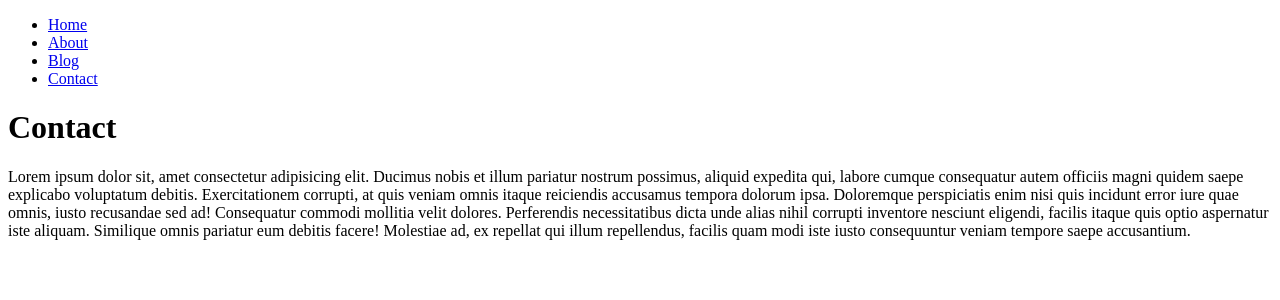
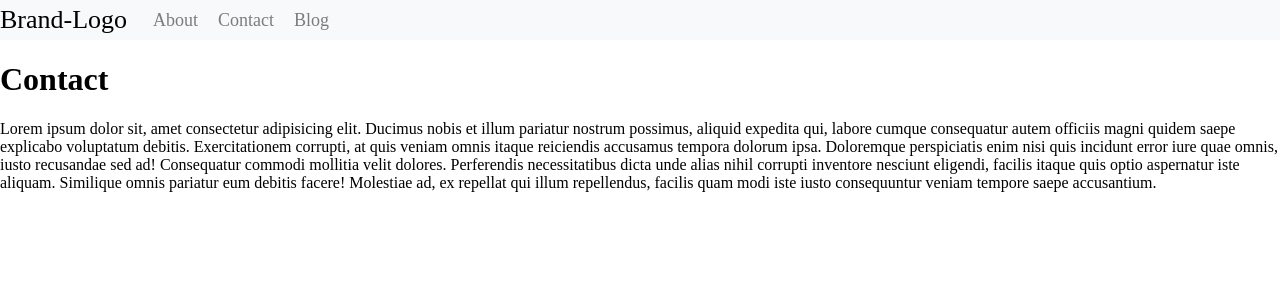
Before and after one commit to Heltzel/react-router-crash-course, a React (Create React App) app: page /contact in a window 1280 px wide. Shown: the top 300 px of the page. Built offline with nearby package versions, Linux system fonts and the light colour scheme.

Commit message:
Styled navbar

```diff
--- a/src/App.js
+++ b/src/App.js
@@ -1,5 +1,6 @@
 import React from 'react'
 import RouterComp from './Router'
+import './app.css'
 
 const App = () => {
   return (
--- /dev/null
+++ b/src/app.css
@@ -0,0 +1,22 @@
+body {
+  margin: 0;
+}
+button {
+  border: 1px solid gray;
+  text-decoration: none;
+  background-color: transparent;
+  border-color: rgba(0, 0, 0, 0.1);
+  color: rgba(0, 0, 0, 0.5);
+  padding: 5px 12px;
+}
+
+.link {
+  margin: 10px;
+  font-size: 18px;
+  text-decoration: none;
+  color: rgba(0, 0, 0, 0.5);
+}
+
+.link:hover {
+  text-decoration: none;
+}
--- a/src/components/navbar/Navbar.js
+++ b/src/components/navbar/Navbar.js
@@ -1,23 +1,25 @@
 import React from 'react'
 import { Link } from 'react-router-dom'
-// imported in router
+import './navbar.css'
+
+// this file is imported in router
 const Navbar = () => {
   return (
     <nav>
-      <ul>
-        <li>
-          <Link to="/">Home</Link>
-        </li>
-        <li>
-          <Link to="/about">About</Link>
-        </li>
-        <li>
-          <Link to="/blog">Blog</Link>
-        </li>
-        <li>
-          <Link to="/contact">Contact</Link>
-        </li>
-      </ul>
+      <Link className="logo" to="/">
+        Brand-Logo
+      </Link>
+      <div className="nav-links">
+        <Link className="link" to="/about">
+          About
+        </Link>
+        <Link className="link" to="/contact">
+          Contact
+        </Link>
+        <Link className="link" to="/blog">
+          Blog
+        </Link>
+      </div>
     </nav>
   )
 }
--- /dev/null
+++ b/src/components/navbar/navbar.css
@@ -0,0 +1,25 @@
+nav {
+  background-color: #f8f9fa;
+  display: flex;
+  align-items: center;
+  margin: 0;
+  height: 40px;
+}
+
+.logo {
+  text-decoration: none;
+  font-size: 26px;
+  color: #000;
+  margin-right: 16px;
+}
+
+.link {
+  margin: 10px;
+  font-size: 18px;
+  text-decoration: none;
+  color: rgba(0, 0, 0, 0.5);
+}
+
+.link:hover {
+  text-decoration: none;
+}
```
Also changed, not shown: 1 other file (tests, documents, lock files or other folders).
